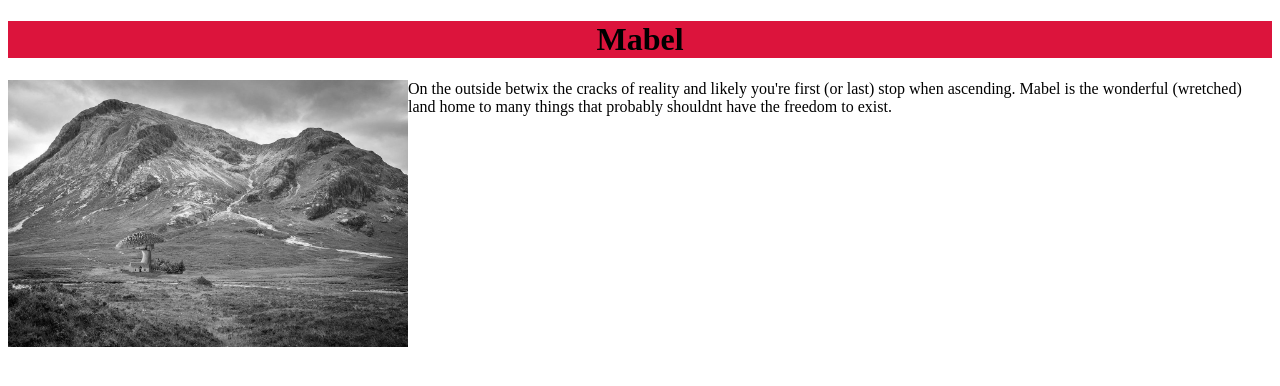
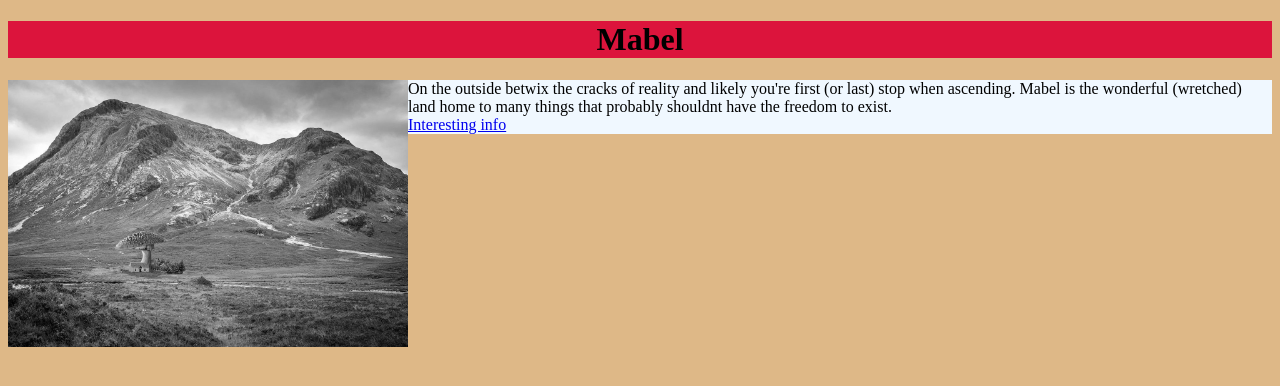
Before and after one commit to NotCultist/Mabel, a plain HTML site: page index.html in a window 1280 px wide. Drawn offline with Linux system fonts and the light colour scheme.

Commit message:
added link

```diff
--- a/index.html
+++ b/index.html
@@ -4,11 +4,13 @@
         <meta charset="UTF-8" />
         <title>Mabel-home-page</title>
     </head>
-    <body>
+    <body style="background-color: burlywood">
         <!-- this is a comment -->
         <h1 style="text-align-last:center;background-color:crimson;">
             Mabel
         </h1>
+
+        <div style="background-color: aliceblue">
 
         <img style="float: left;"
              src="scottish-highlands-travel-guide.jpg" width=400>
@@ -16,7 +18,11 @@
             On the outside betwix the cracks of reality and likely
             you're first (or last) stop when ascending. Mabel is
             the wonderful (wretched) land home to many things that
-            probably shouldnt have the freedom to exist.
+            probably shouldnt have the freedom to exist. <br>
+            <a href=https://en.wikipedia.org/wiki/Carbon_filtering>Interesting info</a>
         </p>
+        </div>
+
+
     </body>
 </html>
```
